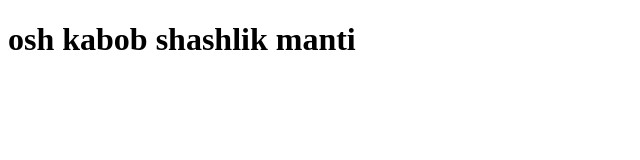
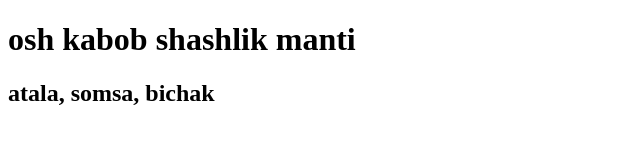
Before and after one commit to Oybek03/foods, a plain HTML site: page index.html in a window 1280 px wide. Shown: the whole page, without its empty margins (0-640 px from the left). Drawn offline with Linux system fonts and the light colour scheme.

Commit message:
ovqatlar

```diff
--- a/index.html
+++ b/index.html
@@ -11,5 +11,6 @@
     osh
     kabob shashlik manti
   </h1>
+  <h2>atala, somsa, bichak</h2>
 </body>
 </html>
```
